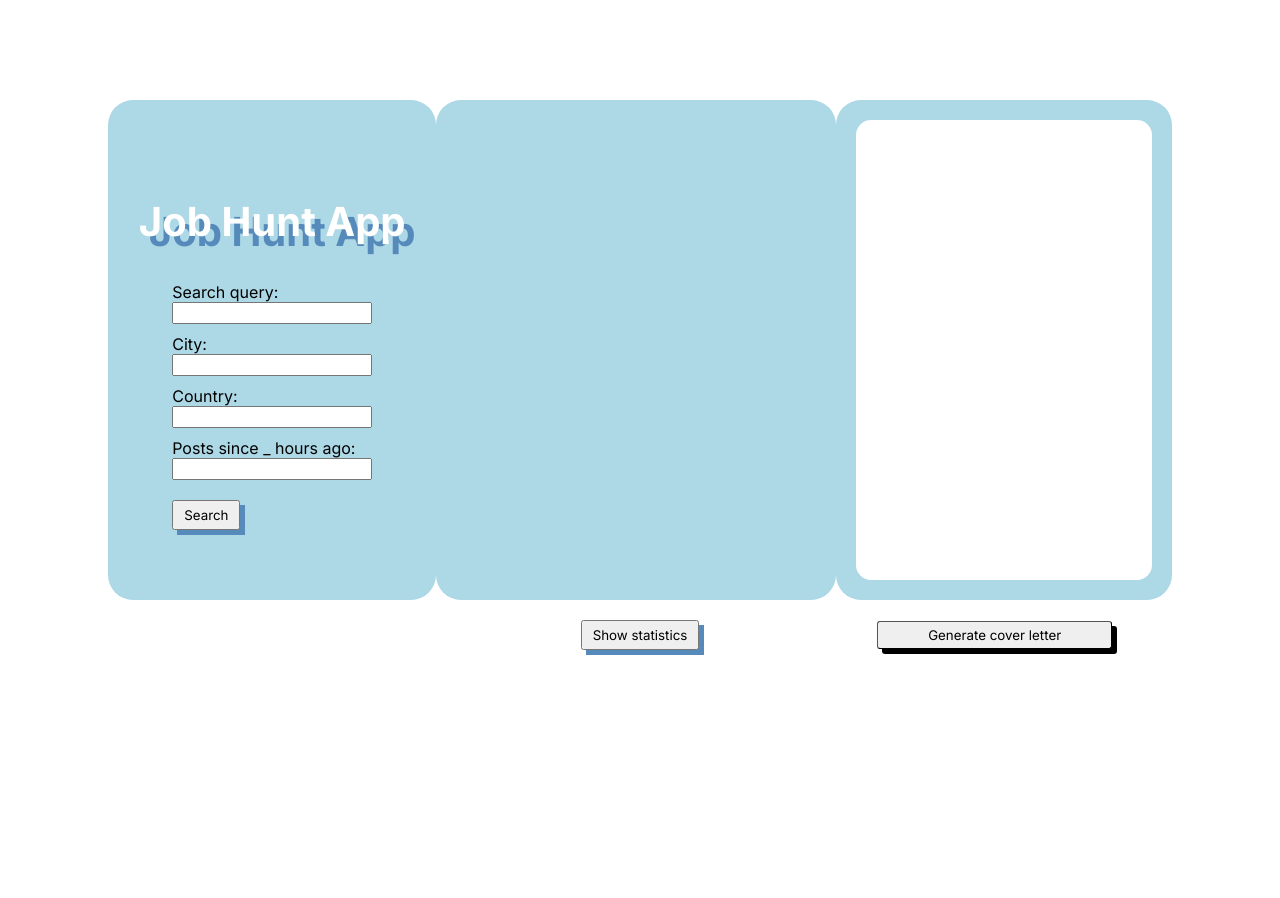
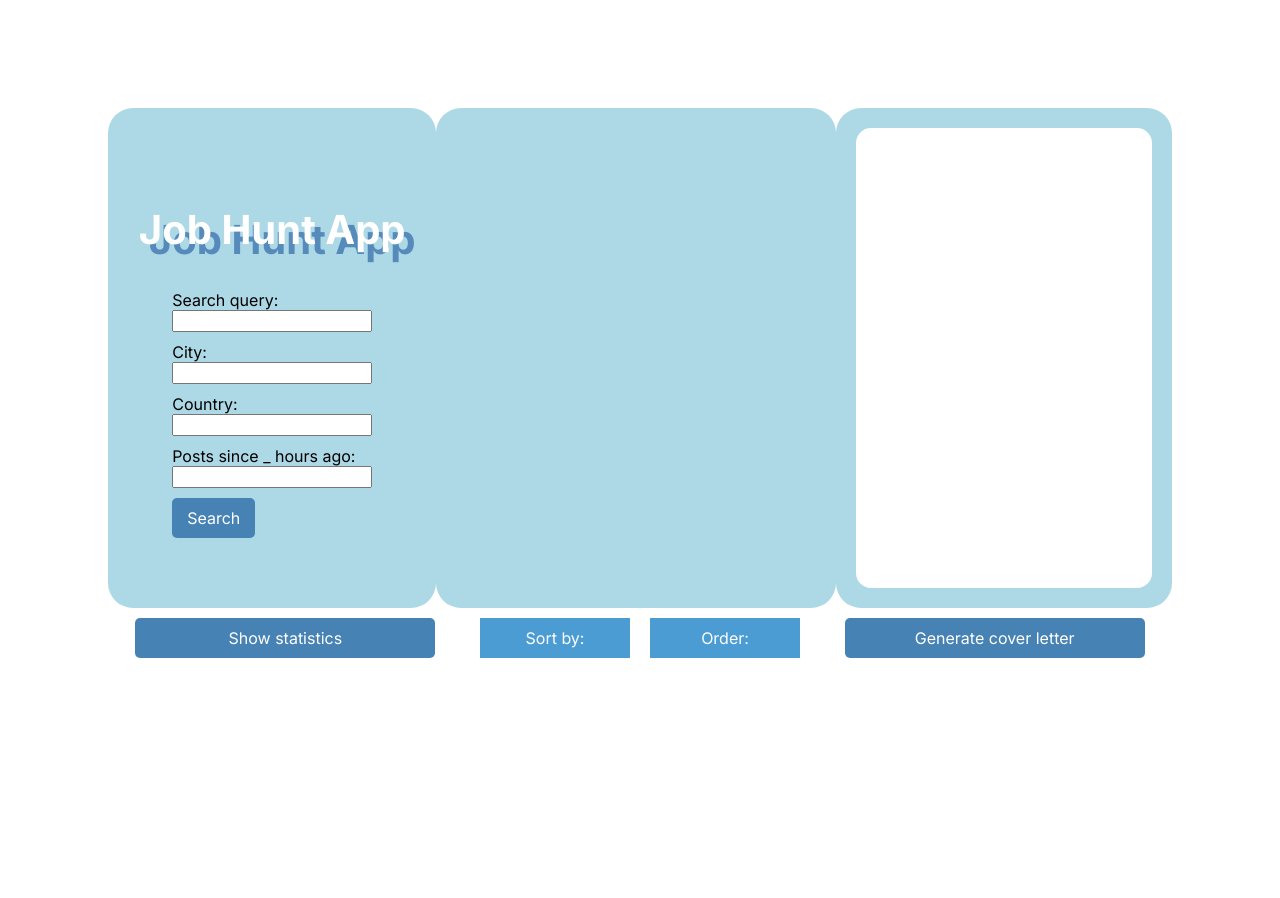
Before and after one commit to notjackl3/job-hunter, a Django app: page /home/ in a window 1280 px wide. Shown: the top 898 px of the page. After the commit the page ends 658 px from the top, so only its background shows below. Run offline with Django 5.2, Linux system fonts and the light colour scheme; data that the repository does not hold is empty; some web fonts are replaced.

Commit message:
Version 1.01 (added statistics and filters, improved buttons)

```diff
--- a/jobHunter/jobHunt/models.py
+++ b/jobHunter/jobHunt/models.py
@@ -1,13 +1,17 @@
 from django.db import models
+from django.utils import timezone
 
 
 class JobPost(models.Model):
     site = models.CharField(max_length=100, default="none")
     title = models.CharField(max_length=200, default="none")
     company = models.CharField(max_length=200, default="none")
-    date_posted = models.CharField(max_length=100, default="none")
+    # date_posted = models.CharField(max_length=100, default="none")
+    date_posted = models.DateField(default=None, null=True, blank=True)
     description = models.TextField(default="none")
     location = models.CharField(max_length=200, default="none")
+    keywords = models.CharField(default="none")
+    link = models.CharField(default="none")
 
     def __str__(self):
         return f"{self.title} | {self.company}"
--- a/jobHunter/jobHunt/static/style.css
+++ b/jobHunter/jobHunt/static/style.css
@@ -39,9 +39,30 @@
 }
 
 .button {
-    margin: 20px 0px 0px 0px;
-    padding: 5px 10px 5px 10px;
-    box-shadow: 5px 5px #558abb;
+    margin: 10px 0px 0px 0px;
+    padding: 10px 15px 10px 15px;
+    min-width: 300px;
+    border-radius: 5px;
+    background-color: steelblue;
+    color: white;
+    font-size: 16px;
+    border: none;
+    cursor: pointer;
+}
+
+.search-button {
+    margin: 10px 0px 0px 0px;
+    padding: 10px 15px 10px 15px;
+    border-radius: 5px;
+    background-color: steelblue;
+    color: white;
+    font-size: 16px;
+    border: none;
+    cursor: pointer;
+}
+
+.search-button:hover {
+    background-color: #005A9C;
 }
 
 .job-list {
@@ -130,20 +151,16 @@
 }
 
 .button.cover-letter-button {
-    padding: 5px 50px 5px 50px;
-    border-radius: 3px;
     border-width: 1px;
     box-shadow: 5px 5px;
     transform: scale(1);
     transition: all 0.1s ease-out;
 }
 
-.button.cover-letter-button:hover {
-    padding: 5px 15px 5px 15px;
-    transform: scale(1.1);
+.button:hover {
+    background-color: #2D68C4;
     transition: all 0.1s ease-out;
 }
-
 
 .modal {
   background-color: rgba(0, 0, 0, 0.8); /* dark transparent background */
@@ -170,3 +187,71 @@
   padding: 20px;
   border-radius: 10px;
 }
+
+.all {
+    display: flex;
+    flex-direction: column;
+    justify-content: center;
+}
+
+.dropdown-button {
+    margin: 10px 0px 0px 0px;
+    padding: 10px 15px 10px 15px;
+    min-width: 150px;
+    background-color: #4B9CD3;
+    color: white;
+    font-size: 16px;
+    border: none;
+    cursor: pointer;
+}
+
+.dropdown-button:hover, .dropbtn:focus {
+  background-color: #2980B9;
+}
+
+.dropdown {
+  position: relative;
+  display: inline-block;
+}
+
+.dropdown-content {
+  display: none;
+  position: absolute;
+  background-color: lightblue;
+  color: white;
+  min-width: 150px;
+  z-index: 999;
+}
+
+.dropdown-content2 {
+  display: none;
+  position: absolute;
+  background-color: lightblue;
+  color: white;
+  min-width: 150px;
+  z-index: 999;
+}
+
+.dropdown-content a {
+  color: white;
+  font-size: 12px;
+  padding: 10px 16px;
+  text-decoration: none;
+  display: block;
+}
+
+.dropdown-content a:hover {
+    background-color: #2D68C4;
+}
+
+.dropdown-content.show {
+    display:block;
+}
+
+.filter-split {
+    display: flex;
+    flex-direction: row;
+    gap: 20px;
+    align-items: center;
+    justify-content: space-evenly;
+}
--- a/jobHunter/jobHunt/templates/index.html
+++ b/jobHunter/jobHunt/templates/index.html
@@ -7,6 +7,7 @@
     <link rel="stylesheet" href="{% static 'style.css' %}?v=1">
 </head>
 <body class="anti-scroll">
+    <div class="all">
         <div class="main-box">
             <div class="content">
                 <h1 class="app-name"> Job Hunt App </h1>
@@ -28,7 +29,7 @@
                         <label for="hours_old"> Posts since _ hours ago: </label><br>
                         <input type="text" id="hours_old" name="hours_old"><br>
                     </div>
-                    <button class="button" type="submit"> Search </button>
+                        <button class="search-button" type="submit"> Search </button>
                 </form>
             </div>
 
@@ -63,14 +64,32 @@
         </div>
 
         <div class="main-box sub-box">
-        <div class="content invisible">
-        </div>
              <div class="content invisible cover-letter">
                 <form  id="statistics-input" action="/home/show-statistics/" method="POST">
                     {% csrf_token %}
                     <input type="hidden" name="statistics" id="statistics" />
                     <button class="button" type="submit"> Show statistics </button>
                 </form>
+            </div>
+            <div class="content invisible cover-letter filter">
+                <div class="filter-split">
+                    <div class="dropdown">
+                      <button onclick="dropdown()" class="dropdown-button"> Sort by: </button>
+                      <div id="dropdown-content" class="dropdown-content">
+                        <a href="?sort=date_posted"> Date posted </a>
+                        <a href="?sort=location"> Location </a>
+                        <a href="?sort=title"> Title </a>
+                          <a href="?sort=company"> Company name </a>
+                      </div>
+                    </div>
+                    <div class="dropdown">
+                      <button onclick="dropdown2()" class="dropdown-button"> Order: </button>
+                      <div id="dropdown-content2" class="dropdown-content">
+                        <a href="?direction=ASC"> Ascending </a>
+                        <a href="?direction=DESC"> Descending </a>
+                      </div>
+                    </div>
+                </div>
             </div>
             <div class="content invisible cover-letter">
                 <form  id="cover-letter-input" action="/home/write-cover-letter/" enctype="multipart/form-data" method="POST">
@@ -80,7 +99,7 @@
                 </form>
             </div>
         </div>
-
+    </div>
     <script>
         function showJobDetail(event) {
             const button = event.currentTarget;
@@ -116,6 +135,40 @@
         }
 
         cover_letter_input.addEventListener('submit', handleJobDescription);
+
+        function dropdown() {
+          document.getElementById("dropdown-content").classList.toggle("show");
+        }
+
+        function dropdown2() {
+          document.getElementById("dropdown-content2").classList.toggle("show");
+        }
+
+        window.onclick = function(event) {
+          if (!event.target.matches('.dropdown-button')) {
+            var dropdowns = document.getElementsByClassName("dropdown-content");
+            var i;
+            for (i = 0; i < dropdowns.length; i++) {
+              var openDropdown = dropdowns[i];
+              if (openDropdown.classList.contains('show')) {
+                openDropdown.classList.remove('show');
+              }
+            }
+          }
+        }
+
+        window.onclick = function(event) {
+          if (!event.target.matches('.dropdown-button')) {
+            var dropdowns = document.getElementsByClassName("dropdown-content2");
+            var i;
+            for (i = 0; i < dropdowns.length; i++) {
+              var openDropdown = dropdowns[i];
+              if (openDropdown.classList.contains('show')) {
+                openDropdown.classList.remove('show');
+              }
+            }
+          }
+        }
     </script>
 </body>
 </html>
--- a/jobHunter/jobHunt/views.py
+++ b/jobHunter/jobHunt/views.py
@@ -1,6 +1,6 @@
 from django.shortcuts import render, redirect
 from django.http import FileResponse, HttpResponse
-from django.urls import reverse
+from django.db import connection
 from .jobscrape import scrape
 from .coverletter import write
 from .models import JobPost
@@ -10,6 +10,8 @@ import nltk
 from nltk.tokenize import word_tokenize
 from nltk.corpus import stopwords, wordnet
 from nltk.stem import WordNetLemmatizer
+import re
+
 
 # import nltk
 # import ssl
@@ -81,7 +83,7 @@ popular_technologies = [
     "django",
     "flask",
     "spring",
-    "node.js",
+    "node",
     "express",
     "fastapi",
     "graphql",
@@ -106,7 +108,7 @@ def get_wordnet_pos(tag):
     elif tag.startswith('R'):
         return wordnet.ADV
     else:
-        return wordnet.NOUN  # default
+        return wordnet.NOUN
 
 
 def detect_action_words(text):
@@ -124,7 +126,25 @@ def detect_action_words(text):
 
 
 def home(request):
-    existing_job_posts = request.session.get('job_posts')
+    existing_job_posts = []
+    sort_by = request.GET.get("sort", "date_posted")
+    direction = request.GET.get("direction", "ASC")
+    ordering = f"{'' if direction == 'ASC' else '-'}{sort_by}"
+    # with connection.cursor() as cursor:
+    #     cursor.execute(f"""
+    #         SELECT title, company, date_posted, description, keywords, link
+    #         FROM "jobHunt_jobpost"
+    #         ORDER BY {sort_by} {direction};
+    #         """)
+    #     results = cursor.fetchall()
+    #     for result in results:
+    #         existing_job_posts.append({"title": result[0],
+    #                                    "company": result[1],
+    #                                    "date_posted": result[2],
+    #                                    "description": result[3],
+    #                                    "keywords": result[4],
+    #                                    "link": result[5]})
+    existing_job_posts = JobPost.objects.all().order_by(ordering)
     if existing_job_posts:
         context = {"job_posts": existing_job_posts}
         return render(request, "index.html", context)
@@ -138,10 +158,25 @@ def add_job(request):
     country = request.POST.get("country")
     result_num = 100
     hours_old = request.POST.get("hours_old")
-    job_posts = scrape(query, city, country, result_num, hours_old)
+    scrape(query, city, country, result_num, hours_old)
+    # job_posts = scrape(query, city, country, result_num, hours_old)
     # context = {"job_posts": job_posts}
     # return render(request, 'index.html', context)
-    request.session['job_posts'] = job_posts
+    # job_posts = []
+    # with connection.cursor() as cursor:
+    #     cursor.execute("""
+    #         SELECT title, company, date_posted, description, keywords, link
+    #         FROM "jobHunt_jobpost";
+    #         """)
+    #     results = cursor.fetchall()
+    #     for result in results:
+    #         job_posts.append({"title": result[0],
+    #                           "company": result[1],
+    #                           "date_posted": result[2],
+    #                           "description": result[3],
+    #                           "keywords": result[4],
+    #                           "link": result[5]})
+    # request.session['job_posts'] = job_posts
     return redirect("/home")
 
 
@@ -161,8 +196,8 @@ def show_statistics(request):
     words = []
     for row in descriptions:
         action_words = detect_action_words(row)
-        action_words = [x for x in action_words if x != "work"]  # this word is too common
-        temp = row.split()
+        action_words = [x for x in action_words if x.lower() != "work"]  # this word is too common
+        temp = re.split(r'[ ,.;\'\"!/()]', row)
 
         words.extend(action_words)
         languages.extend([x.lower() for x in temp if x.lower() in popular_languages])
@@ -171,7 +206,7 @@ def show_statistics(request):
     Counters_found = Counter(languages)
     most_occur_languages = Counters_found.most_common()
     Counters_found = Counter(technologies)
-    most_occur_technologies = Counters_found.most_common()
+    most_occur_technologies = Counters_found.most_common(20)
     Counters_found = Counter(words)
     most_occur_words = Counters_found.most_common(20)
 
@@ -182,8 +217,19 @@ def show_statistics(request):
     words_list = [x[0] for x in most_occur_words]
     words_freq = [x[1] for x in most_occur_words]
 
+    dates_posted = JobPost.objects.values_list('date_posted', flat=True)
+    dates = [date.strftime('%Y-%m-%d') for date in dates_posted if date is not None]
+
+    Counters_found = Counter(dates)
+    most_occur_dates = Counters_found.most_common()
+    most_occur_dates.sort(key=lambda x: x[0])
+
+    dates_list = [x[0] for x in most_occur_dates]
+    dates_freq = [x[1] for x in most_occur_dates]
+
     context = {"languages_list": json.dumps(languages_list), "languages_freq": json.dumps(languages_freq),
                "technologies_list": json.dumps(technologies_list), "technologies_freq": json.dumps(technologies_freq),
-               "words_list": json.dumps(words_list), "words_freq": json.dumps(words_freq)}
+               "words_list": json.dumps(words_list), "words_freq": json.dumps(words_freq),
+               "dates_list": dates_list, "dates_freq": dates_freq}
 
     return render(request, "statistics.html", context)
--- a/jobHunter/jobHunter/settings.py
+++ b/jobHunter/jobHunter/settings.py
@@ -39,7 +39,8 @@ INSTALLED_APPS = [
     'django.contrib.sessions',
     'django.contrib.messages',
     'django.contrib.staticfiles',
-    "jobHunt"
+    "jobHunt",
+    "rest_framework",
 ]
 
 MIDDLEWARE = [
```
Also changed, not shown: jobHunter/jobHunt/jobscrape.py (+22 -12 lines), jobHunter/jobHunt/serializers.py (added, +12 -0 lines), jobHunter/jobHunt/templates/statistics.html (+25 -0 lines), requirements.txt (+56 -9 lines), jobHunter/jobHunt/migrations/0005_alter_jobpost_date_posted.py (added), jobHunter/jobHunt/migrations/0006_jobpost_keywords_jobpost_link.py (added). Lines whose indentation alone changed are shown as unchanged.
